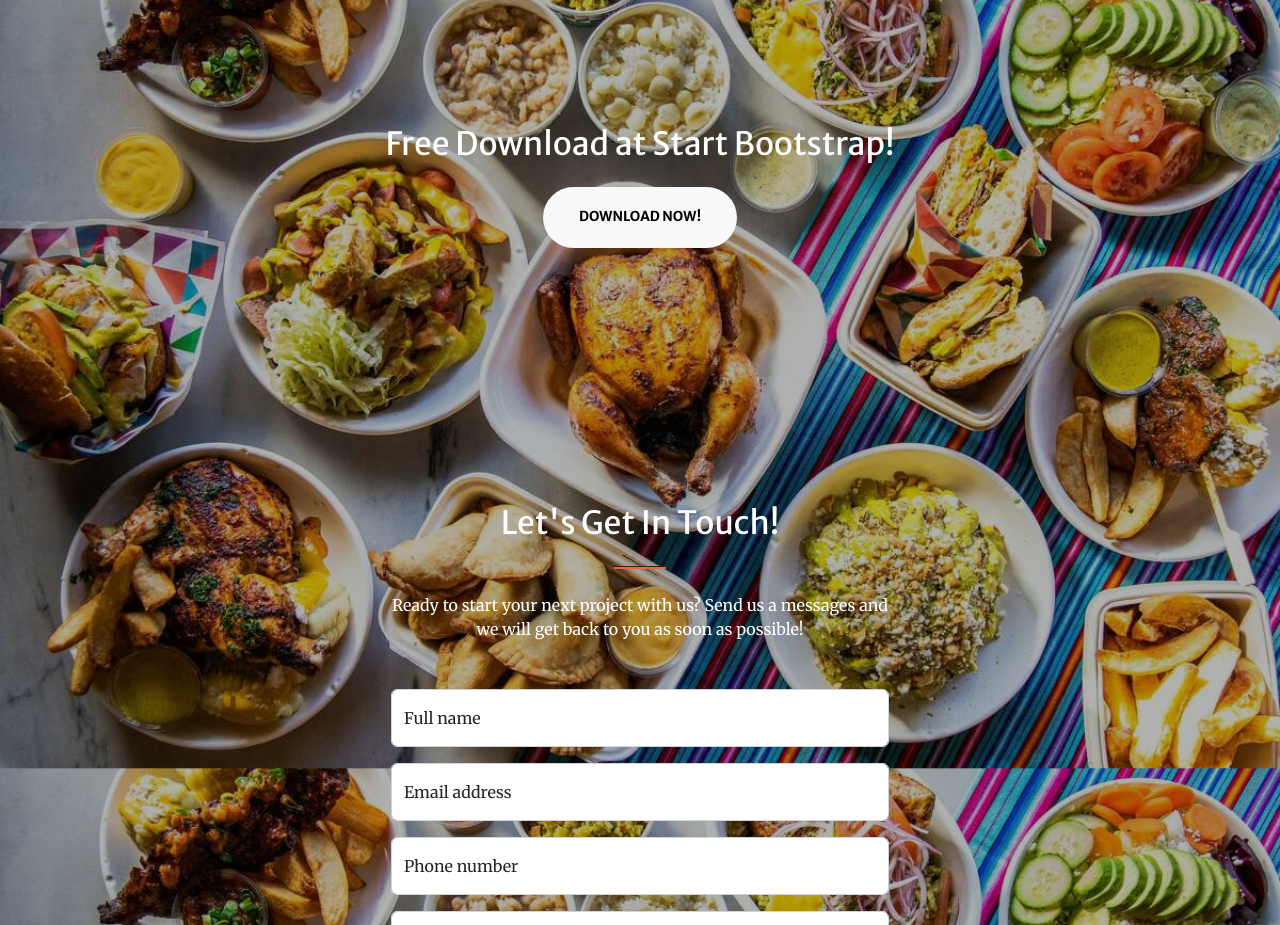
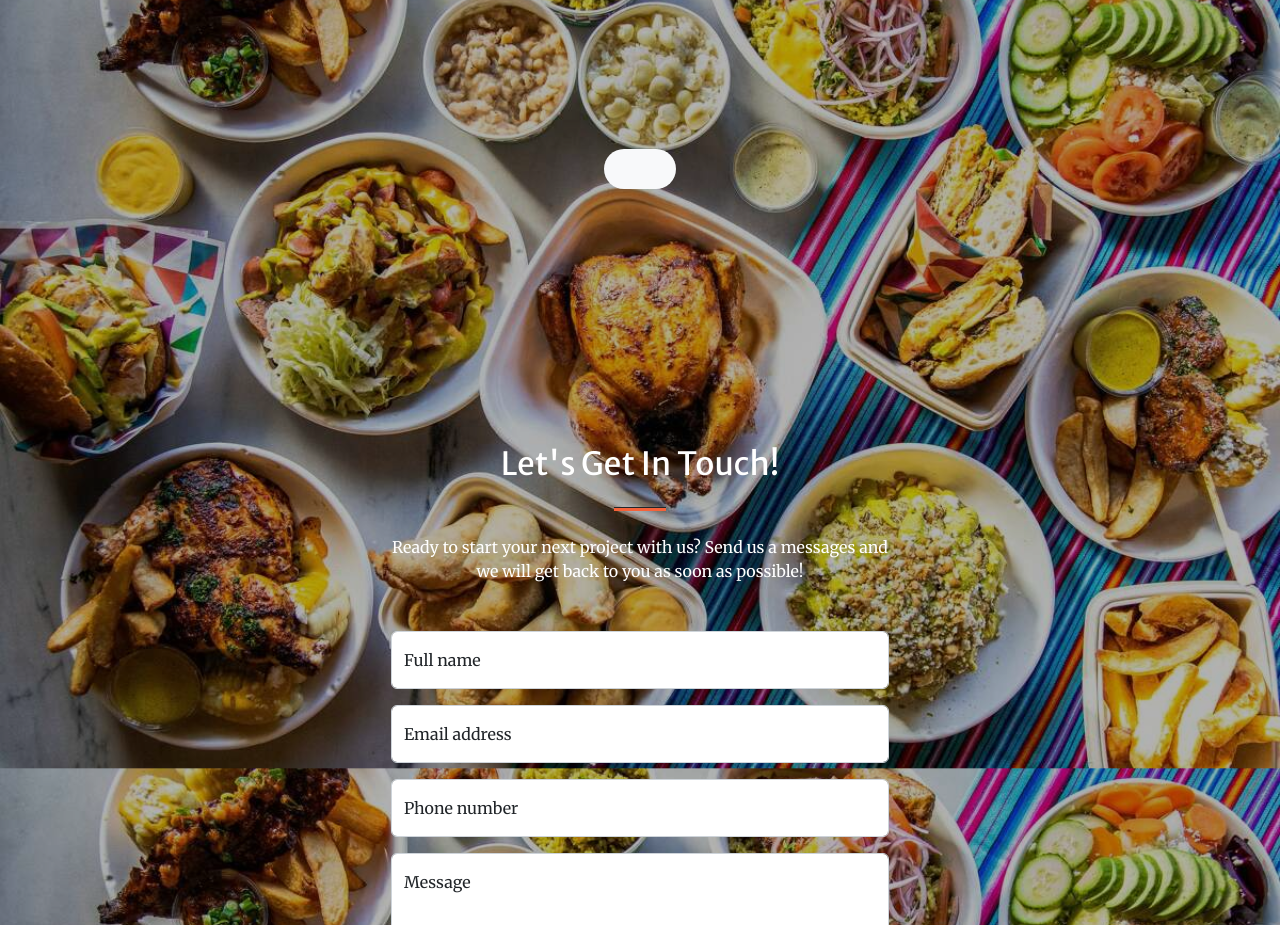
Before and after one commit to rrivera-1987/Don-Luchos, a website: page index.html in a window 1280 px wide. Shown: the part 2645-3570 px from the top of the page. Drawn offline with nearby package versions, Linux system fonts and the light colour scheme; some packages are replaced by stand-ins of ours; a script that the page names is missing; a web font is replaced by a local one.

Commit message:
NPM Package

```diff
--- a/index.html
+++ b/index.html
@@ -174,8 +174,8 @@
         <!-- Call to action-->
         <section class="page-section text-white">
             <div class="container px-4 px-lg-5 text-center">
-                <h2 class="mb-4">Free Download at Start Bootstrap!</h2>
-                <a class="btn btn-light btn-xl" href="https://startbootstrap.com/theme/creative/">Download Now!</a>
+                <h2 class="mb-4"></h2>
+                <a class="btn btn-light btn-xl" href="https://startbootstrap.com/theme/creative/"></a>
             </div>
         </section>
         <!-- Contact-->
```
Also changed, not shown: package.json (added, +31 -0 lines), 1 other file.
